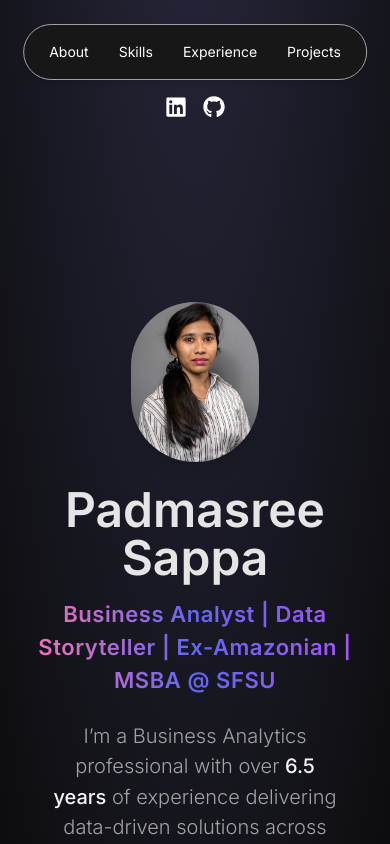
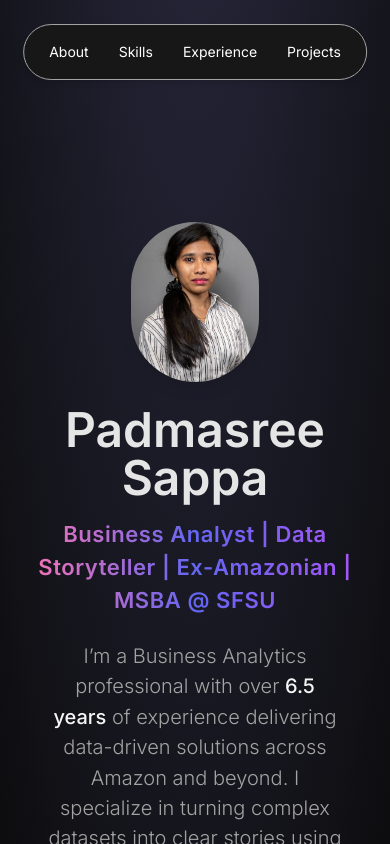
Before and after one commit to dsappa7196/dsappa7196.github.io, a React (Vite) app: page / in a window 390 px wide. Shown: the top 844 px of the page. Built offline with nearby package versions, Linux system fonts and the light colour scheme.

Commit message:
fix: move social icons below navbar and center across all screens

```diff
--- a/src/Components/Navbar.jsx
+++ b/src/Components/Navbar.jsx
@@ -3,7 +3,9 @@ import { FaLinkedin, FaGithub } from "react-icons/fa";
 
 const Navbar = () => {
   return (
-    <nav className="mt-24 sm:mt-6 mb-6 flex justify-center animate-fade-in">
+    <>
+      {/* Social icons BELOW the section nav */}
+      <nav className="mt-6 mb-4 flex justify-center animate-fade-in">
         <div className="flex gap-4 text-xl sm:text-2xl text-white">
           <a
             href="https://www.linkedin.com/in/padmasree-sappa"
@@ -23,6 +25,7 @@ const Navbar = () => {
           </a>
         </div>
       </nav>
+    </>
   );
 };
 
```
Lines whose indentation alone changed are shown as unchanged.
